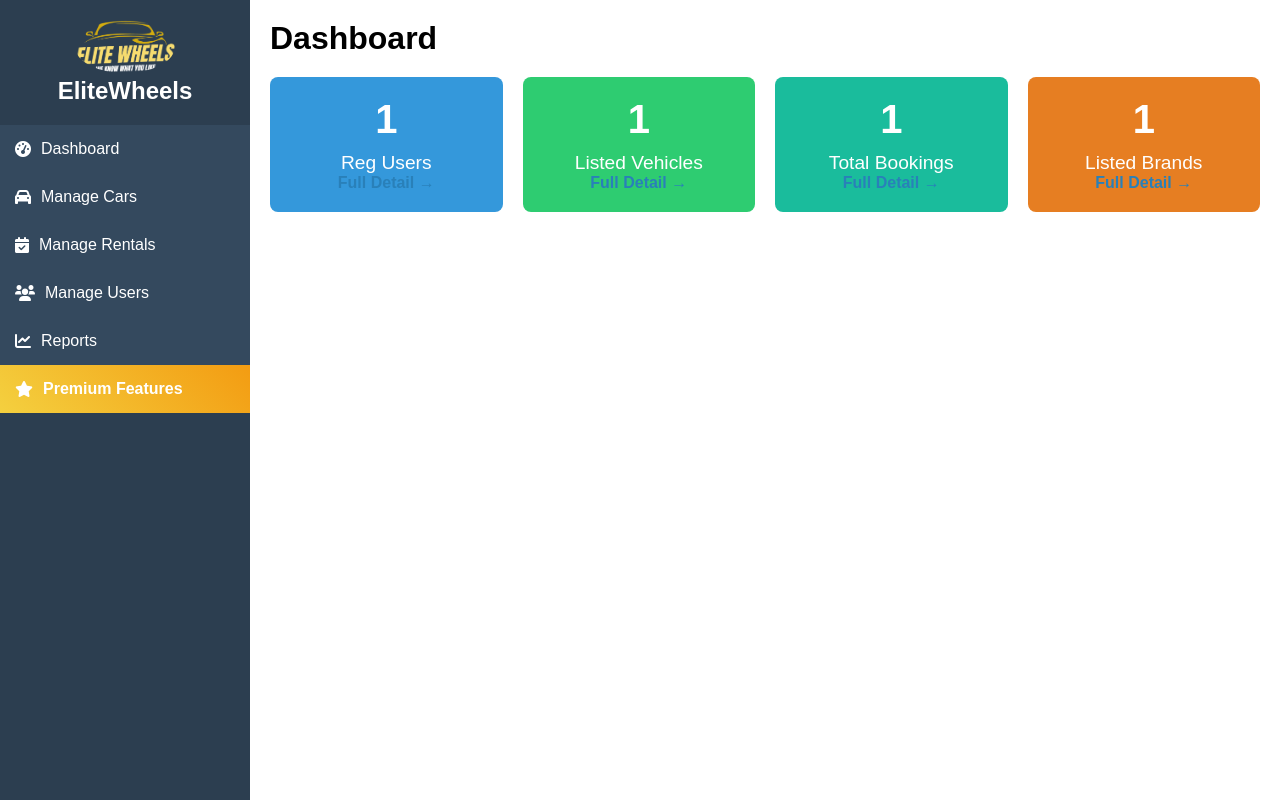
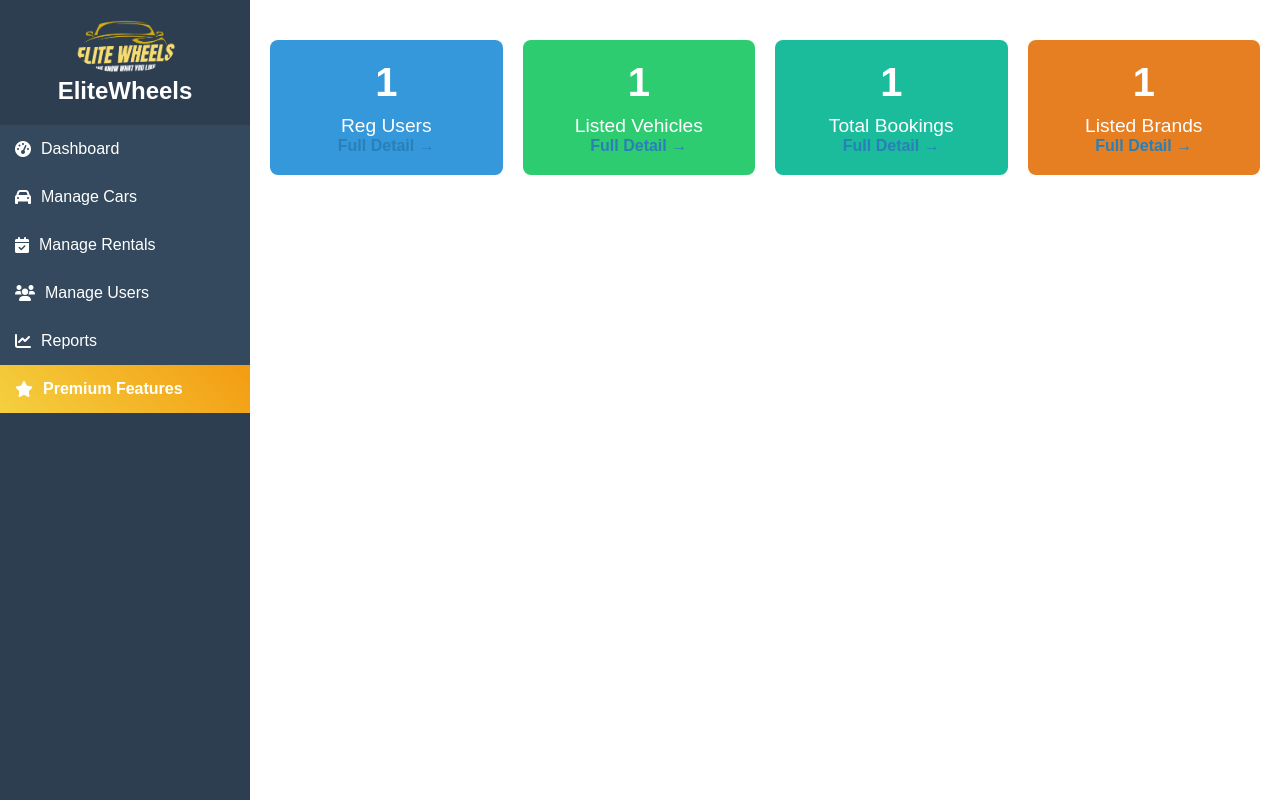
Before and after one commit to WazeemAkthar/EliteWheels, a PHP site: page /admin/dashboard.php in a window 1280 px wide. Run offline with PHP 8.4, Linux system fonts and the light colour scheme.

Commit message:
initial commit

```diff
--- a/frontend/admin/dashboard.php
+++ b/frontend/admin/dashboard.php
@@ -18,7 +18,7 @@
     <!-- Main Content -->
     <main class="main-content">
       <header class="content-header">
-        <h1>Dashboard</h1>
+        <!-- <h1>Dashboard</h1> -->
       </header>
       <section class="cards">
         <div class="card blue">
```
